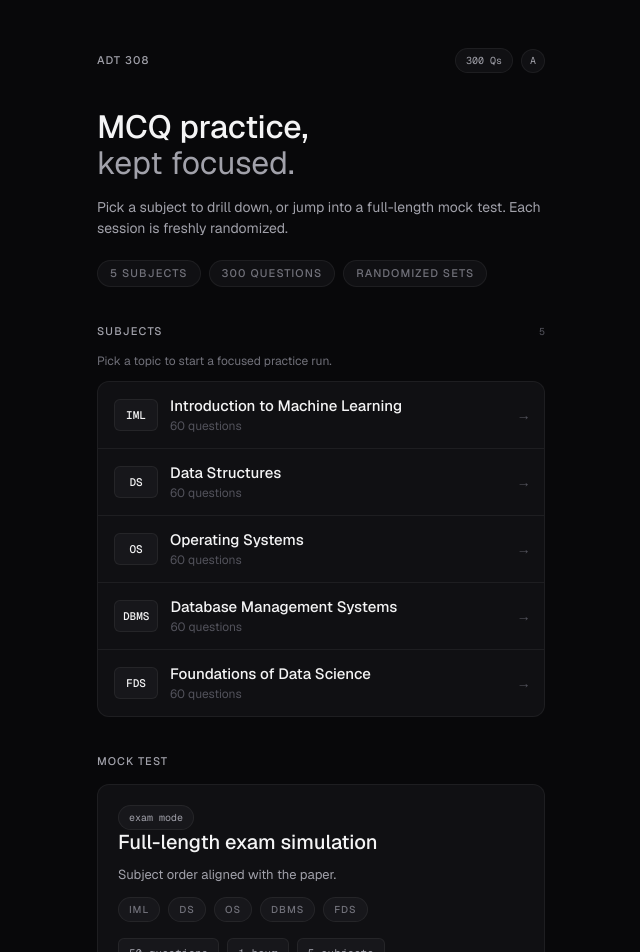
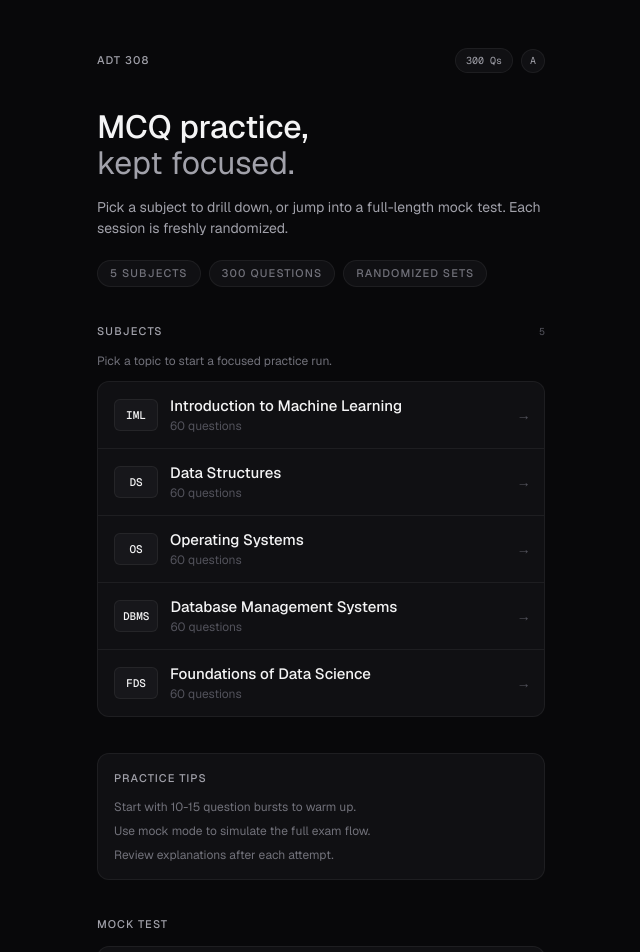
Before and after one commit to rohith-0099/CCW_MCQ_WEBSITE, a Next.js app: page / in a window 1280 px wide. Shown: the top 952 px of the page, without its empty margins (319-959 px from the left). Built offline with nearby package versions, Linux system fonts and the light colour scheme.

Commit message:
Add practice tips panel on home

```diff
--- a/src/app/page.tsx
+++ b/src/app/page.tsx
@@ -84,6 +84,17 @@ export default function HomePage() {
           </div>
         </section>
 
+        <section className="mb-9 rounded-xl border border-white/[0.06] bg-panel p-4">
+          <p className="text-[11px] font-medium uppercase tracking-[0.1em] text-zinc-400">
+            Practice tips
+          </p>
+          <ul className="mt-3 space-y-2 text-xs text-zinc-500">
+            <li>Start with 10-15 question bursts to warm up.</li>
+            <li>Use mock mode to simulate the full exam flow.</li>
+            <li>Review explanations after each attempt.</li>
+          </ul>
+        </section>
+
         <section>
           <p className="mb-3.5 text-[11px] font-medium uppercase tracking-[0.1em] text-zinc-400">
             Mock test
```
